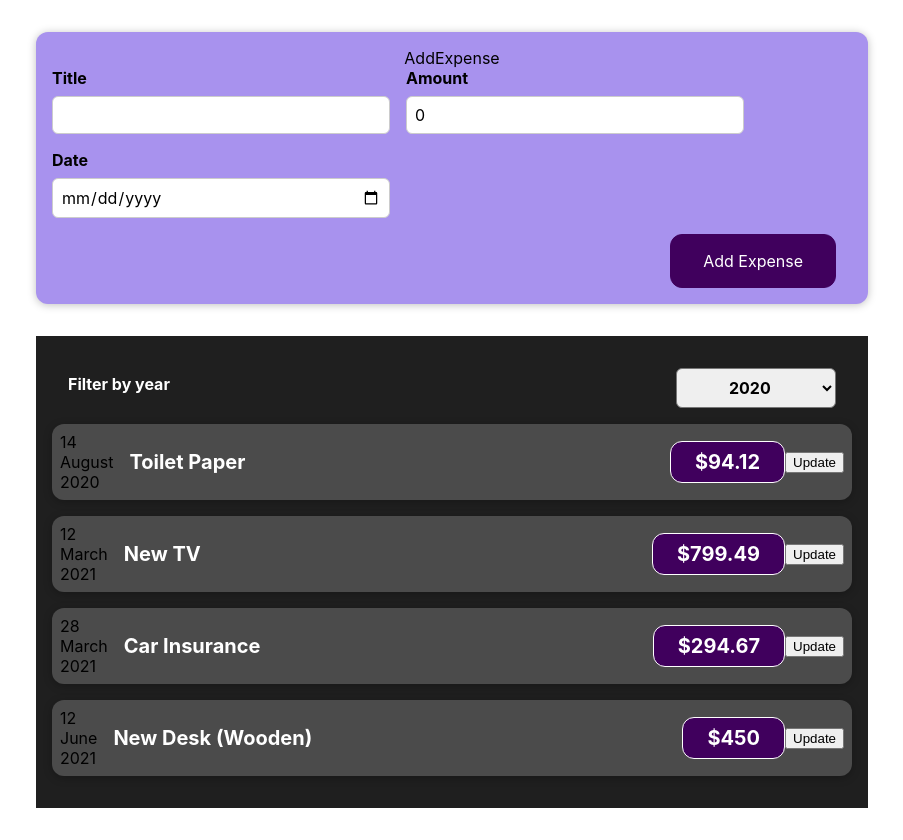
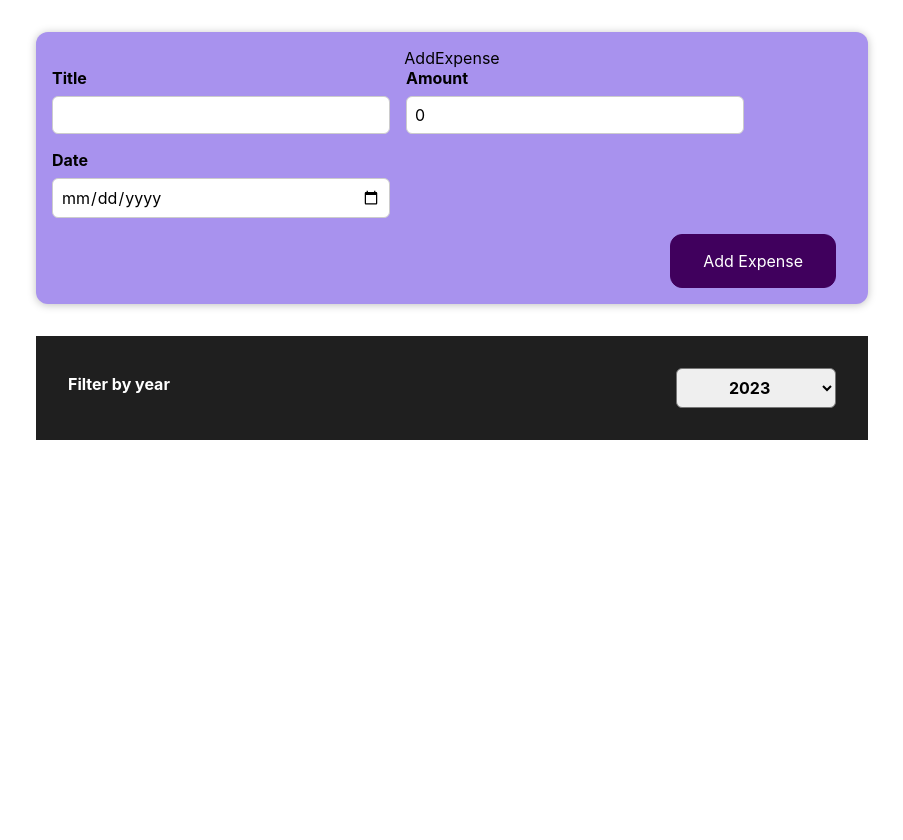
Before and after one commit to Indrajeet-01/FrontendTasks, a React (Create React App) app: page / in a window 1280 px wide. Shown: the whole page, without its empty margins (188-1091 px from the left). After the commit the page ends 800 px from the top, so only its background shows below. Built offline with nearby package versions, Linux system fonts and the light colour scheme.

Commit message:
apply filter

```diff
--- a/src/components/Expenses/Expenses.js
+++ b/src/components/Expenses/Expenses.js
@@ -3,17 +3,21 @@ import ExpenseItem from './ExpenseItem';
 import ExpensesFilter from './ExpensesFilter';
 
 const Expenses = ({expenses}) => {
-  const [filteredYear, setFilteredYear] = useState('2020');
+  const [filteredYear, setFilteredYear] = useState('2023');
 
-  const filterChangeHandler = selectedYear => {
+  const filterChangeHandler = (selectedYear) => {
     setFilteredYear(selectedYear);
   };
+
+  const filteredExpenses = expenses.filter(expense => {
+    return expense.date.getFullYear().toString() === filteredYear;
+  });
 
   return (
     <div className='expenses'>
       <ExpensesFilter selected={filteredYear} onChangeFilter={filterChangeHandler}></ExpensesFilter>
-        {expenses.map((expense, index) => (
-        <ExpenseItem key={index} expense={expense} ></ExpenseItem>
+        {filteredExpenses.map((expense) => (
+        <ExpenseItem key={expense.id} expense={expense} ></ExpenseItem>
       ))}
     </div>
   )
--- a/src/components/Expenses/ExpensesFilter.js
+++ b/src/components/Expenses/ExpensesFilter.js
@@ -12,6 +12,7 @@ const ExpensesFilter = (props) => {
       <div className='expenses-filter__control'>
         <label>Filter by year</label>
         <select value={props.selected} onChange={dropdownChangeHandler}>
+        <option value='2023'>2023</option>
           <option value='2022'>2022</option>
           <option value='2021'>2021</option>
           <option value='2020'>2020</option>
```
